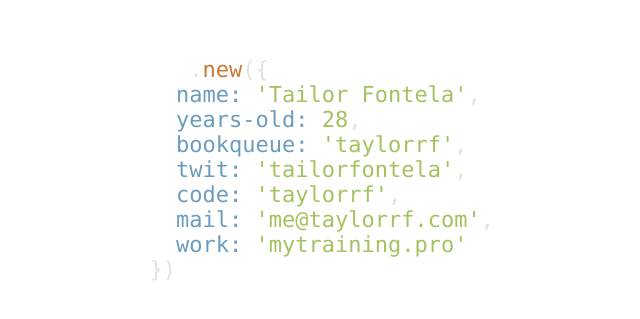
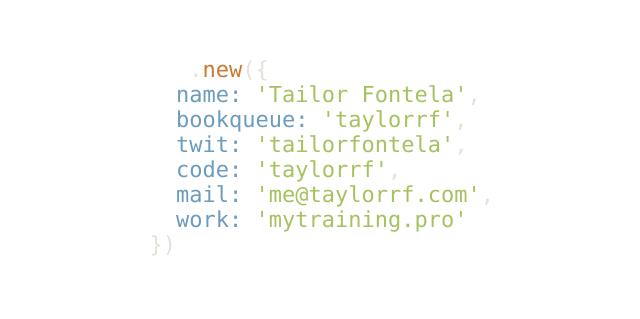
Before and after one commit to taylorrf/me, a plain HTML site: page public/index.html in a window 1280 px wide. Shown: the part 193-512 px from the top of the page, without its empty margins (232-872 px from the left). Drawn offline with Linux system fonts and the light colour scheme.

Commit message:
removing years-old

```diff
--- a/public/index.html
+++ b/public/index.html
@@ -12,7 +12,7 @@
     <div id='distance'></div>
     <div id='main'>
       <div class='code'>
-        <pre>&#x000A;<span class="co">Human</span>.<span class="r">new</span>({&#x000A;<span class="sy">    name:</span> <h1 class="s">'Tailor Fontela'</h1>,&#x000A;<span class="sy">    years-old:</span> <h1 class="s">28</h1>,&#x000A;    <span class="sy">bookqueue:</span> <span class="s">'<a href='http://bookqueue.net/taylorrf' title='bookqueue' target="_blank">taylorrf</a>'</span>,&#x000A;    <span class="sy">twit:</span> <span class="s">'<a href='https://twitter.com/tailorfontela' title='Twitter' target="_blank">tailorfontela</a>'</span>,&#x000A;    <span class="sy">code:</span> <span class="s">'<a href='https://github.com/taylorrf' title='GitHub' target="_blank">taylorrf</a>'</span>,&#x000A;    <span class="sy">mail:</span> <span class="s">'<a href='mailto:me@taylorrf.com' title='email' target="_blank">me@taylorrf.com</a>'</span>,&#x000A;    <span class="sy">work:</span> <span class="s">'<a href='http://mytraining.pro' title='MyTraining' target="_blank">mytraining.pro</a>'</span>&#x000A;  })&#x000A;</pre>
+        <pre>&#x000A;<span class="co">Human</span>.<span class="r">new</span>({&#x000A;<span class="sy">    name:</span> <h1 class="s">'Tailor Fontela'</h1>,&#x000A;    <span class="sy">bookqueue:</span> <span class="s">'<a href='http://bookqueue.net/taylorrf' title='bookqueue' target="_blank">taylorrf</a>'</span>,&#x000A;    <span class="sy">twit:</span> <span class="s">'<a href='https://twitter.com/tailorfontela' title='Twitter' target="_blank">tailorfontela</a>'</span>,&#x000A;    <span class="sy">code:</span> <span class="s">'<a href='https://github.com/taylorrf' title='GitHub' target="_blank">taylorrf</a>'</span>,&#x000A;    <span class="sy">mail:</span> <span class="s">'<a href='mailto:me@taylorrf.com' title='email' target="_blank">me@taylorrf.com</a>'</span>,&#x000A;    <span class="sy">work:</span> <span class="s">'<a href='http://mytraining.pro' title='MyTraining' target="_blank">mytraining.pro</a>'</span>&#x000A;  })&#x000A;</pre>
       </div>
     </div>
   </body>
```
